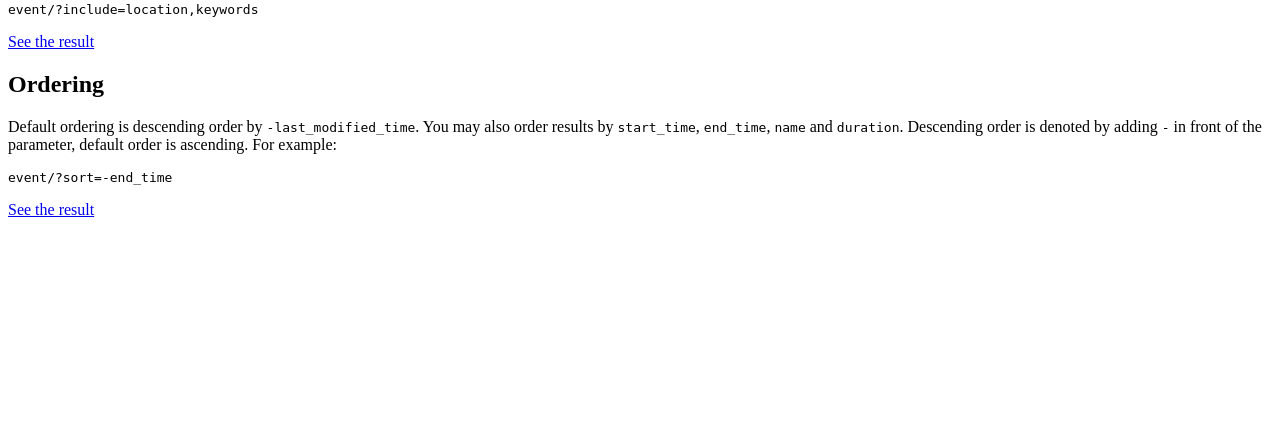
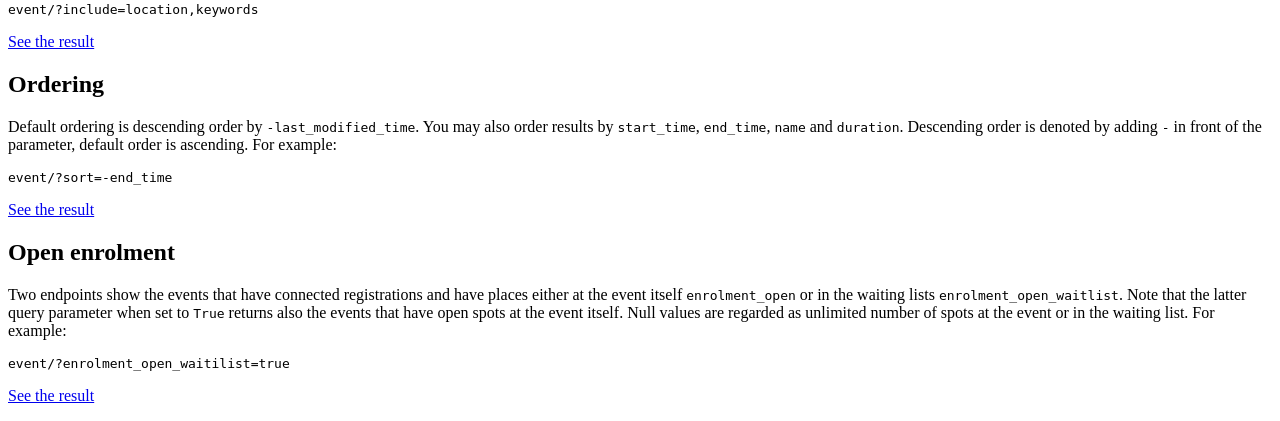
Before and after one commit to City-of-Helsinki/linkedevents, a Django app: template helevents/templates/rest_framework/event_list.html in a window 1280 px wide. Shown: the part 5630-6051 px from the top of the page. Before the commit the page ends 5847 px from the top, so only its background shows below. Run offline with Django 3.2, Linux system fonts and the light colour scheme; the template is opened without the code that fills it, so the values that code supplies are empty.

Commit message:
Waitlist and attendee capacity treatment, filtering The null values are now regarded as unlimited number of seats at the event or in the waiting list.

```diff
--- a/events/api.py
+++ b/events/api.py
@@ -2313,12 +2313,12 @@ def _filter_event_queryset(queryset, params, srs=None):
     if val:
         queryset = queryset.filter(registration__enrolment_end_time__gte=datetime.now()
                                   ).annotate(free=(F('registration__maximum_attendee_capacity') - Count('registration__signups')),
-                                                  ).filter(free__gte=1)
+                                                  ).filter(Q(free__gte=1)|Q(registration__maximum_attendee_capacity__isnull=True))
     val = params.get('enrolment_open_waitlist', None)
     if val:
         queryset = queryset.filter(registration__enrolment_end_time__gte=datetime.now()
                                   ).annotate(free=((F('registration__maximum_attendee_capacity') + F('registration__waiting_list_capacity')) - Count('registration__signups')),
-                                            ).filter(free__gte=1)
+                                            ).filter(Q(free__gte=1) | Q(registration__maximum_attendee_capacity__isnull=True) | Q(registration__waiting_list_capacity__isnull=True))
     val = params.get('local_ongoing_text', None)
     if val:
         language = params.get('language', 'fi')
--- a/helevents/templates/rest_framework/event_list.html
+++ b/helevents/templates/rest_framework/event_list.html
@@ -284,8 +284,16 @@ You may also order results by <code>start_time</code>, <code>end_time</code>,
 <code>name</code> and <code>duration</code>. Descending order is denoted by
 adding <code>-</code> in front of the parameter, default order is ascending.
 For example:</p>
-<pre><code>event/?sort=-end_time
-</code></pre>
+<pre><code>event/?sort=-end_time</code></pre>
 <p><a href="?sort=-end_time" title="json">See the result</a></p>
+<h2 id="enrolment">Open enrolment</h2>
+<p>Two endpoints show the events that have connected registrations and have places either
+    at the event itself <code>enrolment_open</code> or in the waiting lists <code>
+    enrolment_open_waitlist</code>. Note that the latter query parameter when set to <code>True</code>
+    returns also the events that have open spots at the event itself. Null values are regarded
+    as unlimited number of spots at the event or in the waiting list.
+For example:</p>
+<pre><code>event/?enrolment_open_waitilist=true</code></pre>
+<p><a href="?enrolment_open_waitilist=true" title="json">See the result</a></p>
     </div>
 </div>
```
Also changed, not shown: registrations/tests/test_registration_admin_side.py (+26 -1 lines).
